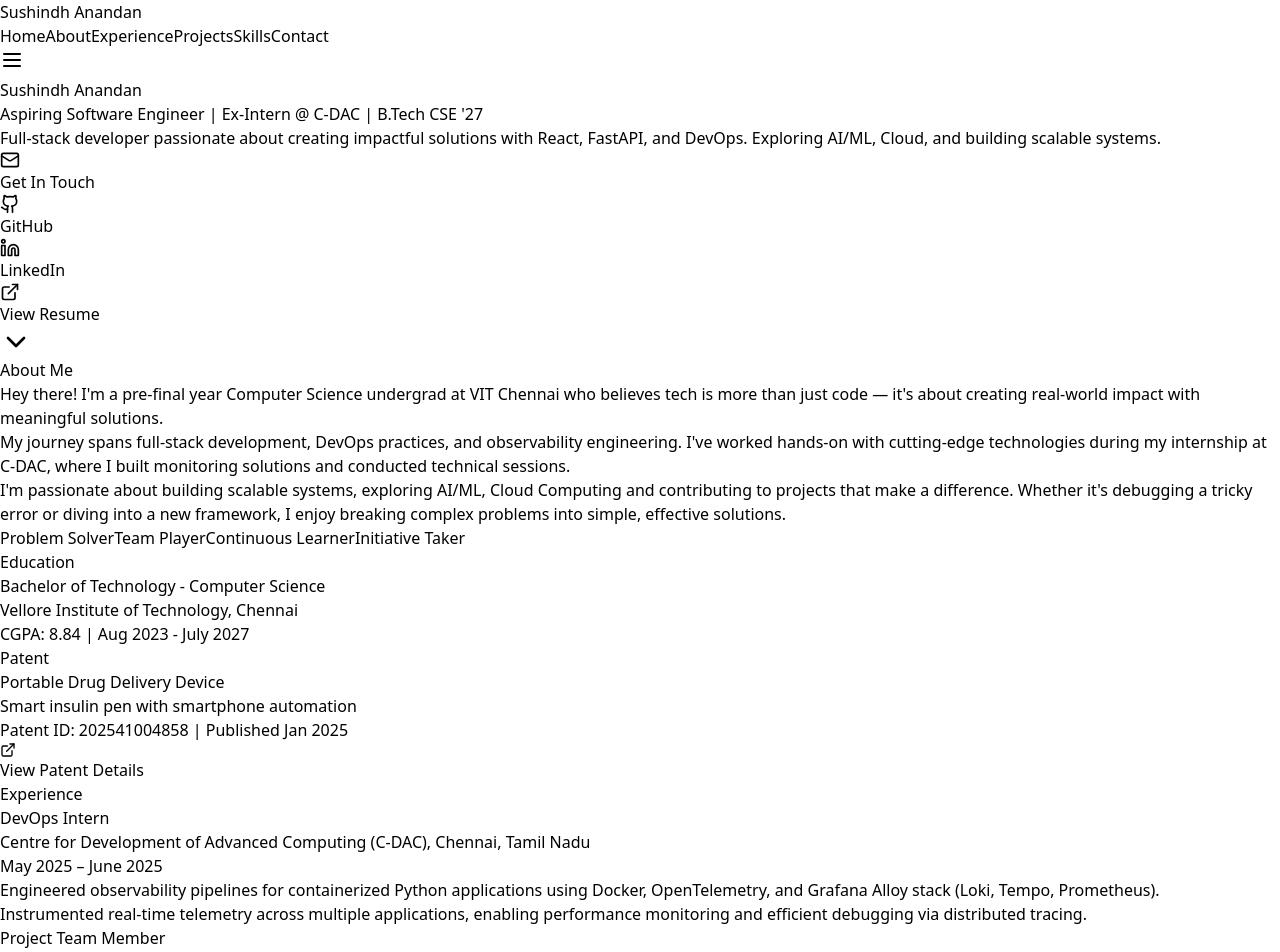
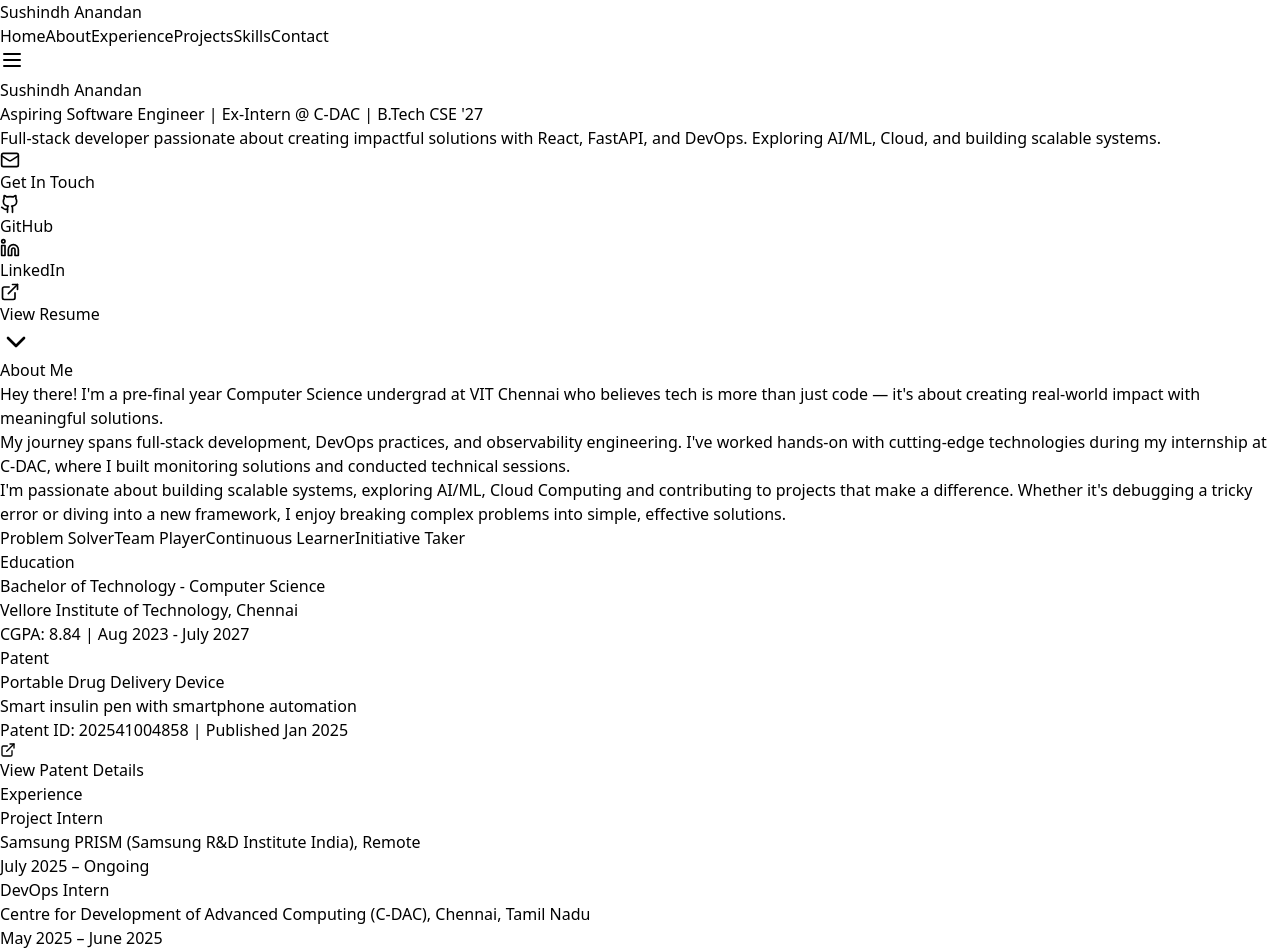
Before and after one commit to Sushindh/Portfolio, a React (Vite) app: page / in a window 1280 px wide. Shown: the top 952 px of the page. Built offline with nearby package versions, Linux system fonts and the light colour scheme.

Commit message:
added experience

```diff
--- a/src/App.jsx
+++ b/src/App.jsx
@@ -237,6 +237,28 @@ const Portfolio = () => {
           </h2>
 
           <div className="space-y-8">
+            {/* Samsung Prism Internship */}
+            <div className="bg-gray-800/50 p-6 rounded-lg border border-gray-700 hover:border-blue-500/50 transition-all duration-300">
+              <div className="flex flex-col md:flex-row md:items-start md:justify-between mb-4">
+                <div className="flex-1">
+                  <h3 className="text-xl font-semibold text-blue-400">Project Intern</h3>
+                  <p className="text-gray-300">Samsung PRISM (Samsung R&D Institute India), Remote</p>
+                </div>
+                <span className="text-gray-400 bg-gray-700 px-3 py-1 rounded-full text-sm mt-2 md:mt-0 self-start">
+                  July 2025 – Ongoing
+                </span>
+              </div>
+              {/* <ul className="space-y-3 text-gray-300">
+                <li className="flex items-start gap-3">
+                  <span className="w-2 h-2 bg-blue-400 rounded-full mt-2 flex-shrink-0"></span>
+                  <span>Engineered observability pipelines for containerized Python applications using Docker, OpenTelemetry, and Grafana Alloy stack (Loki, Tempo, Prometheus).</span>
+                </li>
+                <li className="flex items-start gap-3">
+                  <span className="w-2 h-2 bg-blue-400 rounded-full mt-2 flex-shrink-0"></span>
+                  <span>Instrumented real-time telemetry across multiple applications, enabling performance monitoring and efficient debugging via distributed tracing.</span>
+                </li>
+              </ul> */}
+            </div>
             {/* C-DAC Experience */}
             <div className="bg-gray-800/50 p-6 rounded-lg border border-gray-700 hover:border-blue-500/50 transition-all duration-300">
               <div className="flex flex-col md:flex-row md:items-start md:justify-between mb-4">
```
